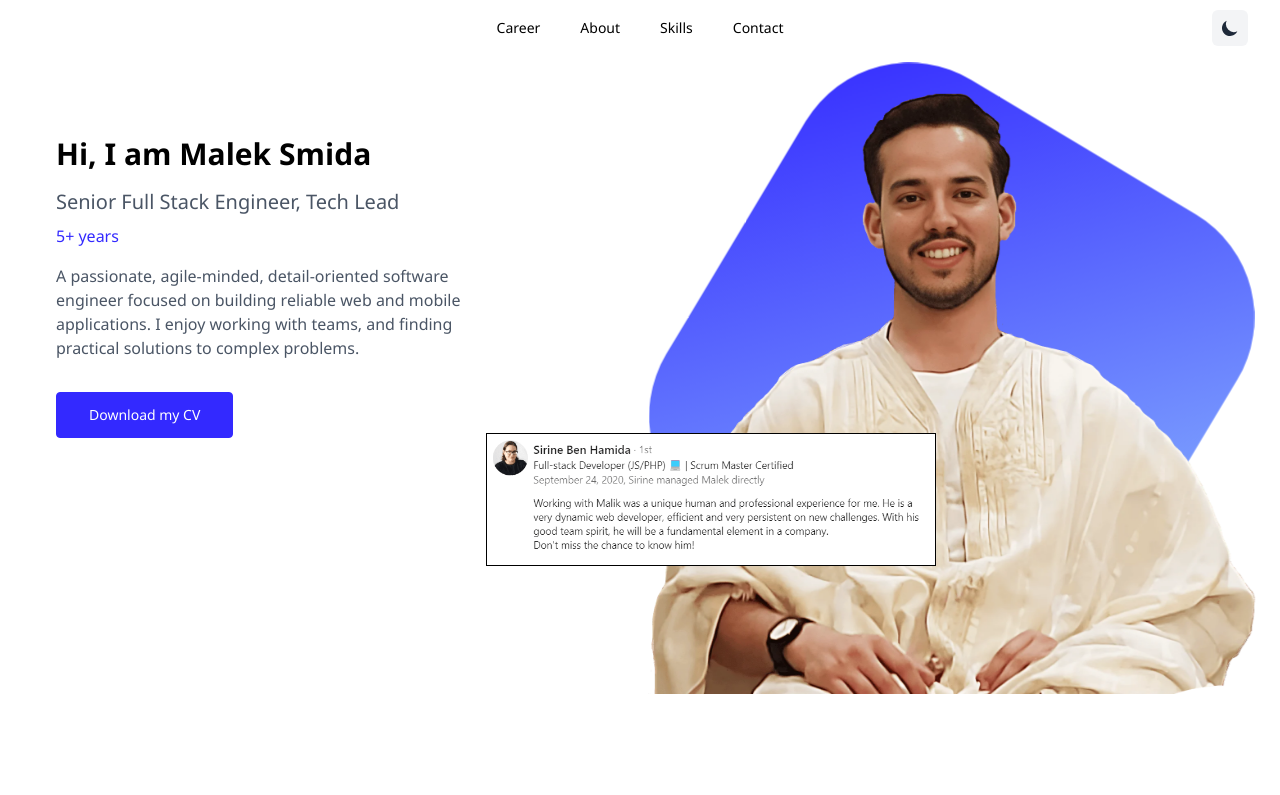
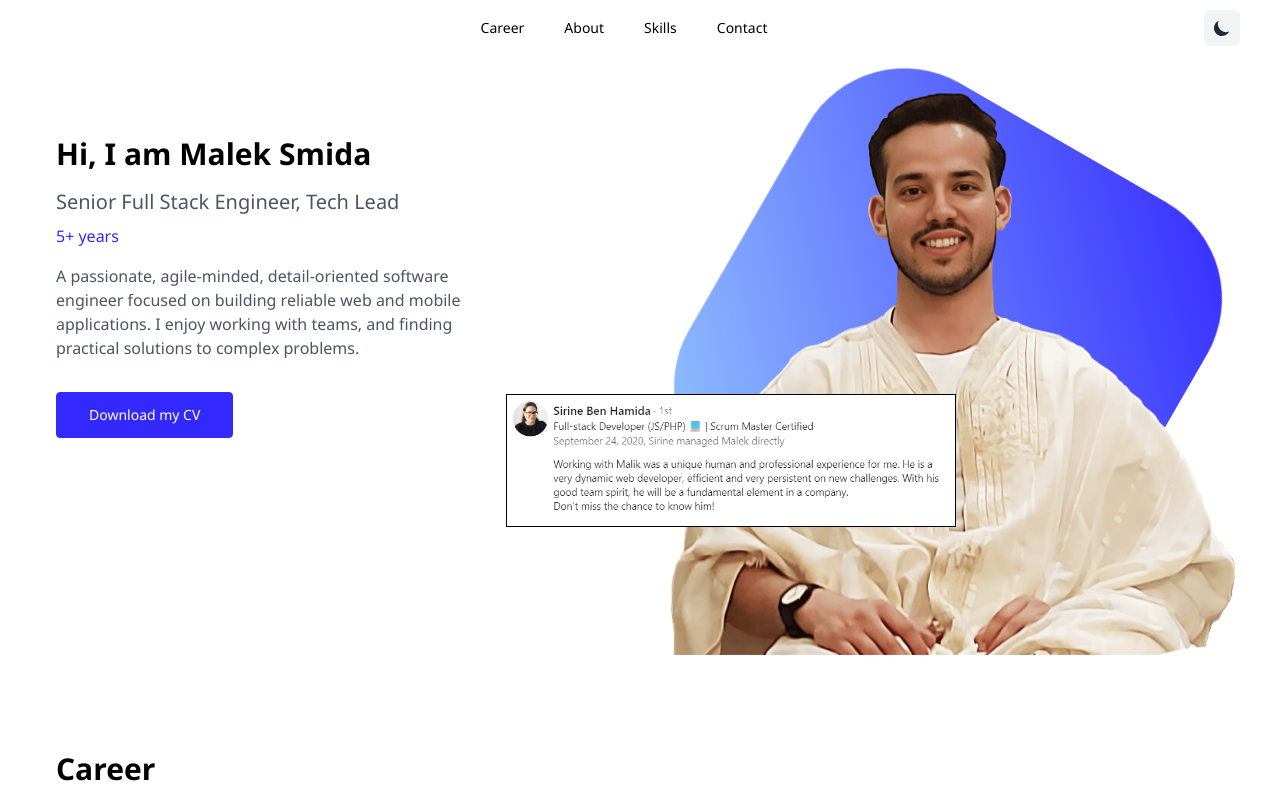
Before and after one commit to MalekSmida/minimalist-potfolio-template-nextjs, a Next.js app: page / in a window 1280 px wide. Shown: the top 795 px of the page. Built offline with nearby package versions, Linux system fonts and the light colour scheme.

Commit message:
fix: unstable screen width when presentation animation

```diff
--- a/src/components/BackToTopButton/BackToTopButton.tsx
+++ b/src/components/BackToTopButton/BackToTopButton.tsx
@@ -4,7 +4,7 @@
 'use client';
 
 // Local files
-import { useIsMobileScreen, useShowBackToTop } from '@/hooks';
+import { useShowBackToTop } from '@/hooks';
 
 /**
  * Button handle scroll back to position y=0.
@@ -13,10 +13,6 @@ import { useIsMobileScreen, useShowBackToTop } from '@/hooks';
 const BackToTopButton: React.FC = () => {
   // Hooks
   const { showArrowButton } = useShowBackToTop();
-  const { isMobile } = useIsMobileScreen();
-
-  // Component is hidden on mobile screens
-  if (isMobile) return;
 
   // Should not render the button when y position is less than 300
   if (!showArrowButton) return;
--- a/src/components/NavHeader/NavHeader.tsx
+++ b/src/components/NavHeader/NavHeader.tsx
@@ -21,7 +21,7 @@ const NavHeader: React.FC<PropsNavHeader> = ({ navButtonList }) => {
         showNavHeader ? 'translate-y-0' : '-translate-y-full'
       }`}
     >
-      <div className="w-9"></div>
+      <div className="w-5"></div>
       <nav aria-labelledby="header-navigation" className="flex flex-1 items-center justify-center">
         <h2 className="sr-only" id="header-navigation">
           Navigation Header
@@ -36,7 +36,7 @@ const NavHeader: React.FC<PropsNavHeader> = ({ navButtonList }) => {
           ))}
         </ul>
       </nav>
-      <div className="w-9">
+      <div className="mx-2">
         <DarkModeToggleButton />
       </div>
     </header>
--- a/src/components/ScrollProgressIndicatorBar/ScrollProgressIndicatorBar.tsx
+++ b/src/components/ScrollProgressIndicatorBar/ScrollProgressIndicatorBar.tsx
@@ -4,17 +4,13 @@
 'use client';
 
 // local files
-import { useIsMobileScreen, useMesureVerticalScroll } from '@/hooks';
+import { useMesureVerticalScroll } from '@/hooks';
 
 /**
  * Progress bar animation shown in top of page when scrolling
  */
 const ScrollProgressIndicatorBar: React.FC<{ nonce: string }> = ({ nonce }) => {
   const { scrollProgress } = useMesureVerticalScroll();
-  const { isMobile } = useIsMobileScreen();
-
-  // Component is hidden on mobile screens
-  if (isMobile) return;
 
   return (
     <span
--- a/src/hooks/index.ts
+++ b/src/hooks/index.ts
@@ -3,4 +3,3 @@ export { default as useShowBackToTop } from './useShowBackToTop';
 export { default as useScrollToSection } from './useScrollToSection';
 export { default as useDarkMode } from './useDarkMode';
 export { default as useShowNavHeader } from './useShowNavHeader';
-export { default as useIsMobileScreen } from './useIsMobileScreen';
--- a/src/hooks/useIsMobileScreen/index.ts
+++ /dev/null
@@ -1 +0,0 @@
-export { default } from './useIsMobileScreen';
--- a/src/hooks/useIsMobileScreen/useIsMobileScreen.tsx
+++ /dev/null
@@ -1,25 +0,0 @@
-import { useState, useEffect } from 'react';
-
-const useIsMobileScreen = () => {
-  const [isMobile, setIsMobile] = useState(false);
-
-  useEffect(() => {
-    // Function to check if viewport is mobile (width less than 768px)
-    const checkIfMobile = () => {
-      setIsMobile(window.innerWidth < 768);
-    };
-
-    // Check on initial load
-    checkIfMobile();
-
-    // Add event listener for window resize
-    window.addEventListener('resize', checkIfMobile);
-
-    // Clean up
-    return () => window.removeEventListener('resize', checkIfMobile);
-  }, []);
-
-  return { isMobile };
-};
-
-export default useIsMobileScreen;
--- a/src/sections/Presentation/Presentation.tsx
+++ b/src/sections/Presentation/Presentation.tsx
@@ -76,11 +76,10 @@ const Presentation: React.FC<PropsPresentation> = ({
       </div>
 
       {/* Images Section */}
-      <div className="group relative mt-6 p-4 lg:mt-0 lg:p-0">
+      <div className="group relative mx-auto mt-6 max-w-xl p-4 lg:mt-0 lg:w-full lg:p-0">
         <svg
-          className="animated-spin-dynamic absolute right-0 bottom-6"
-          height="100%"
-          viewBox="0 0 1010 1005"
+          className="animated-spin-dynamic absolute top-6 left-1/2 w-2/3 -translate-x-1/2 rotate-30 lg:w-4/5"
+          viewBox="0 0 829 829"
           fill="none"
           xmlns="http://www.w3.org/2000/svg"
           aria-label="Presentation's animation icon"
@@ -93,15 +92,7 @@ const Presentation: React.FC<PropsPresentation> = ({
               <stop offset="100%" stopColor="#93c5fd" /> {/* blue-300 */}
             </linearGradient>
           </defs>
-          <rect
-            x="-74"
-            y="641.438"
-            width="834.091"
-            height="849.994"
-            rx="200"
-            transform="rotate(-59.0645 -74 641.438)"
-            fill="url(#primary-to-blue)"
-          />
+          <rect width="829" height="829" rx="200" fill="url(#primary-to-blue)" />
         </svg>
 
         <Image
@@ -120,7 +111,7 @@ const Presentation: React.FC<PropsPresentation> = ({
           width={450}
           height={200}
           loading="lazy"
-          className="absolute right-0 bottom-0 z-10 border border-black transition-transform duration-300 ease-in-out group-hover:scale-105 lg:right-40 lg:bottom-20 xl:right-80 xl:bottom-32"
+          className="absolute right-0 bottom-0 z-10 border border-black transition-transform duration-300 ease-in-out group-hover:scale-105 lg:right-40 lg:bottom-20 xl:right-70 xl:bottom-32"
         />
       </div>
     </section>
--- a/src/sections/Skills/SkillsBlock.tsx
+++ b/src/sections/Skills/SkillsBlock.tsx
@@ -35,7 +35,7 @@ const SkillsBlock: React.FC<PropsSkillsBlock> = ({ title, skillList }) => {
         <h2 className="mt-4 mb-2 text-lg text-gray-600 sm:text-xl dark:text-gray-200">{title}</h2>
       )}
       <hr className="mb-4 h-0.5 w-full bg-gray-800 opacity-5" />
-      <ul className="flex flex-wrap items-end gap-2 p-4 md:gap-4 lg:gap-6">
+      <ul className="flex flex-wrap items-end gap-2 md:gap-4">
         {skillList?.map((skill, index) => (
           <li
             key={index} // using index is OK if the props are static
```
Also changed, not shown: 1 other file (tests, documents, lock files or other folders).
